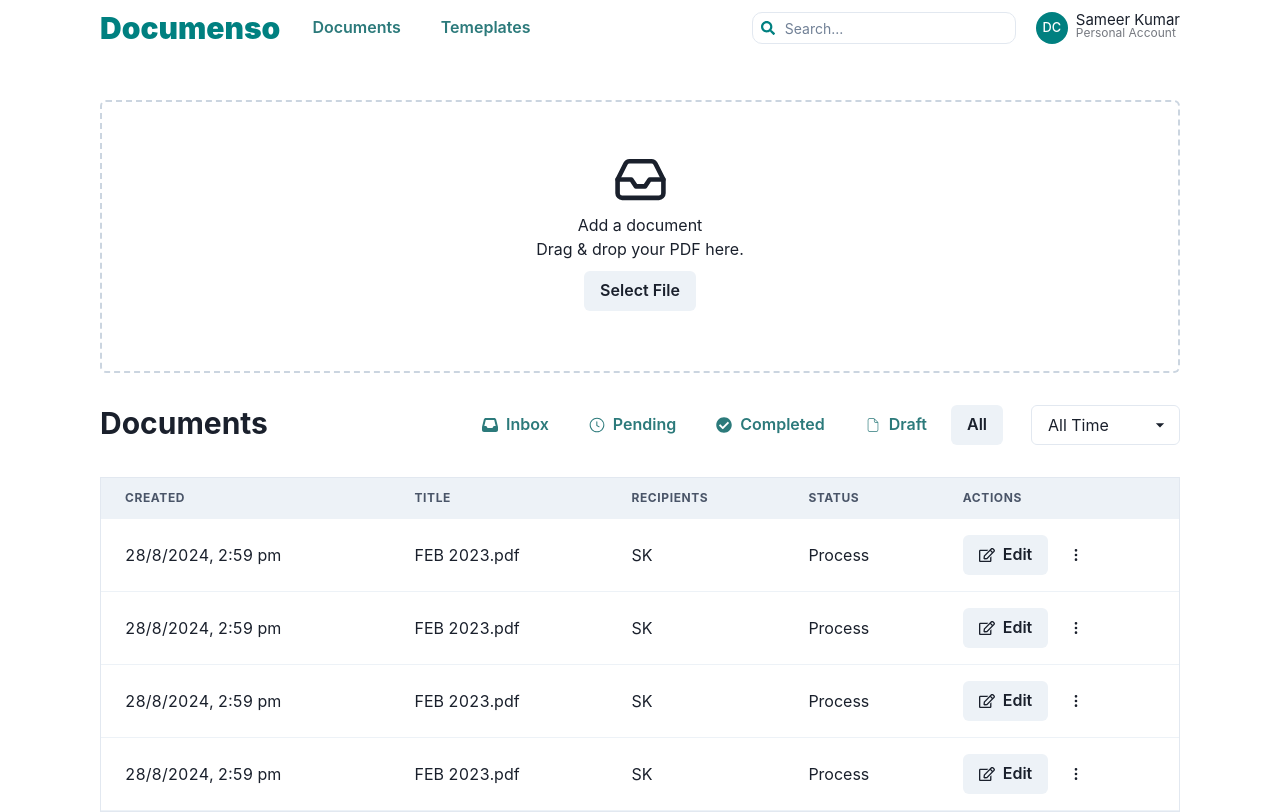
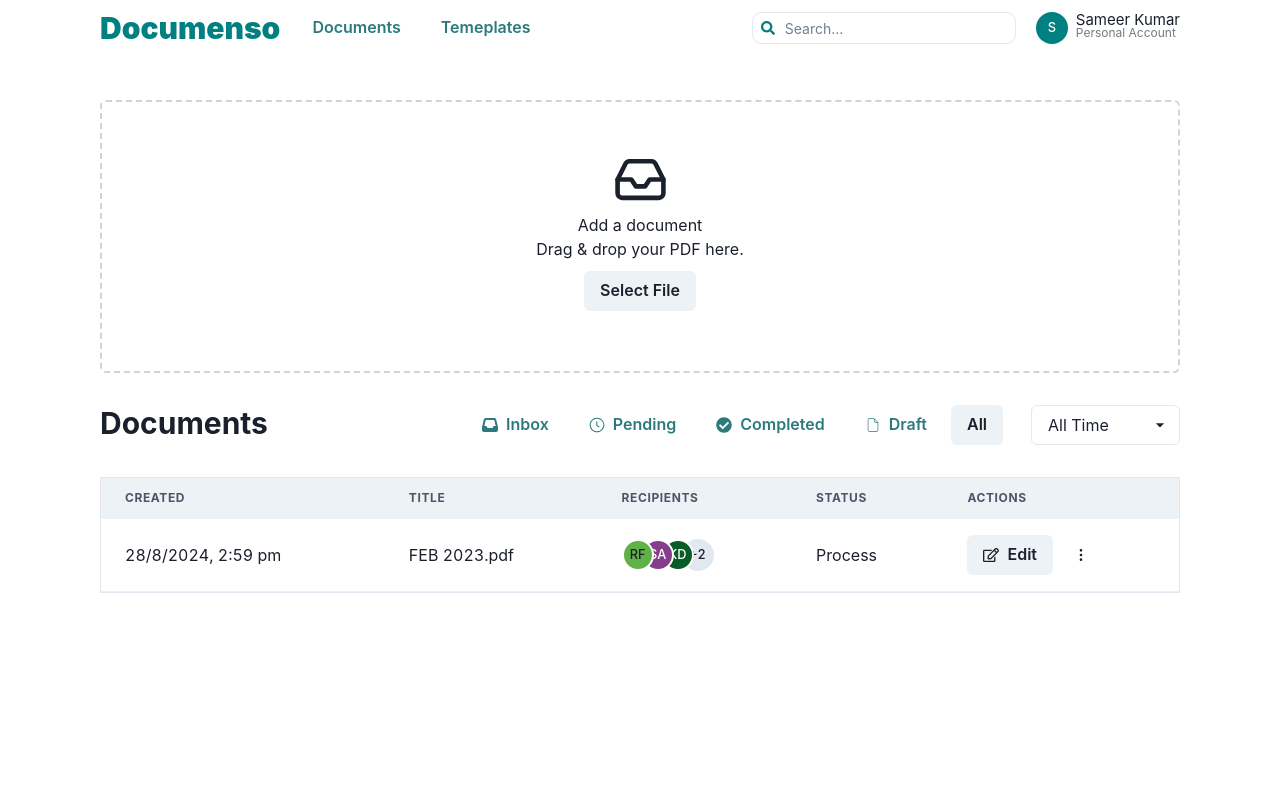
Before and after one commit to SameerTheProgrammer/PSE_documenso_ui, a React (Vite) app: page / in a window 1280 px wide. Shown: the top 812 px of the page. Built offline with nearby package versions, Linux system fonts and the light colour scheme.

Commit message:
add detailedavatar component in table with popover and in navbar

```diff
--- a/src/components/HomeLayout/navbar/index.tsx
+++ b/src/components/HomeLayout/navbar/index.tsx
@@ -32,6 +32,7 @@ export function Navbar() {
             px={{ base: "20px", sm: "50px", md: "100px" }}
             border={0}
             bg="white"
+            zIndex={999}
         >
             <HStack w="full" alignItems="center" py={2} justifyContent="space-between">
                 {/* left content */}
--- a/src/components/HomeLayout/navbar/right-content.tsx
+++ b/src/components/HomeLayout/navbar/right-content.tsx
@@ -1,5 +1,4 @@
 import {
-    Avatar,
     Flex,
     FocusLock,
     IconButton,
@@ -10,10 +9,10 @@ import {
     PopoverArrow,
     PopoverContent,
     PopoverTrigger,
-    Text,
 } from "@chakra-ui/react";
 import { useRef } from "react";
 import { FaSearch } from "react-icons/fa";
+import DetailedAvatar from "../../utils/DetailedAvatar";
 
 const RightContent: React.FC = () => {
     const firstFieldRef = useRef(null);
@@ -54,17 +53,12 @@ const RightContent: React.FC = () => {
                     <FaSearch color="teal" />
                 </InputLeftElement>
             </InputGroup>
-            <Flex gap={2}>
-                <Avatar size="sm" name="D C" bg="teal" />
-                <Flex direction={"column"} display={{ base: "none", md: "flex" }}>
-                    <Text w={"max-content"} lineHeight={1} fontSize={15}>
-                        Sameer Kumar
-                    </Text>
-                    <Text w={"max-content"} lineHeight={1} fontSize={12} opacity={0.6}>
-                        Personal Account
-                    </Text>
-                </Flex>
-            </Flex>
+            <DetailedAvatar
+                title="Sameer Kumar"
+                subTitle="Personal Account"
+                name="SK"
+                flexDisplay={{ base: "none", md: "flex" }}
+            />
         </Flex>
     );
 };
--- a/src/components/HomePage/table/Table.tsx
+++ b/src/components/HomePage/table/Table.tsx
@@ -10,9 +10,19 @@ import {
     Flex,
     Icon,
     Box,
+    Avatar,
+    AvatarGroup,
+    Popover,
+    PopoverBody,
+    PopoverContent,
+    PopoverTrigger,
+    Heading,
+    VStack,
+    PopoverArrow,
 } from "@chakra-ui/react";
 import { FaRegEdit } from "react-icons/fa";
 import { HiOutlineDotsVertical } from "react-icons/hi";
+import DetailedAvatar from "./../../utils/DetailedAvatar";
 
 const Table = () => {
     return (
@@ -37,43 +47,59 @@ const Table = () => {
                         <Tr _hover={{ bgColor: "gray.100" }}>
                             <Td>28/8/2024, 2:59 pm</Td>
                             <Td>FEB 2023.pdf</Td>
-                            <Td>SK</Td>
-                            <Td>Process</Td>
                             <Td>
-                                <Flex gap={5} align="center">
-                                    <Button leftIcon={<FaRegEdit />}>Edit</Button>
-                                    <Icon as={HiOutlineDotsVertical} />
-                                </Flex>
+                                <Popover isLazy trigger="hover">
+                                    <PopoverTrigger>
+                                        <AvatarGroup cursor="pointer" size="sm" max={3}>
+                                            <Avatar name="Ryan Florence" />
+                                            <Avatar name="Segun Adebayo" />
+                                            <Avatar name="Kent Dodds" />
+                                            <Avatar name="Prosper Otemuyiwa" />
+                                            <Avatar name="Christian Nwamba" />
+                                        </AvatarGroup>
+                                    </PopoverTrigger>
+                                    <PopoverContent>
+                                        <PopoverArrow />
+                                        <PopoverBody maxH={"250px"} overflowY={"scroll"}>
+                                            <VStack alignItems={"flex-start"}>
+                                                <Heading as="h5" size="sm" cursor="pointer">
+                                                    Completed
+                                                </Heading>
+                                                <DetailedAvatar
+                                                    title="sameer.kumar@example.com"
+                                                    subTitle="Signer"
+                                                    name="SK"
+                                                />
+                                                <DetailedAvatar
+                                                    title="chirag.kumar@example.com"
+                                                    subTitle="Signer"
+                                                    name="chirag"
+                                                />
+                                            </VStack>
+                                            <VStack mt={2} alignItems={"flex-start"}>
+                                                <Heading as="h5" size="sm" cursor="pointer">
+                                                    Waiting
+                                                </Heading>
+                                                <DetailedAvatar
+                                                    title="sameer.kumar@example.com"
+                                                    subTitle="Signer"
+                                                    name="SK"
+                                                />
+                                                <DetailedAvatar
+                                                    title="chirag.kumar@example.com"
+                                                    subTitle="Signer"
+                                                    name="chirag"
+                                                />
+                                                <DetailedAvatar
+                                                    title="sameer.kumar@example.com"
+                                                    subTitle="Signer"
+                                                    name="SK"
+                                                />
+                                            </VStack>
+                                        </PopoverBody>
+                                    </PopoverContent>
+                                </Popover>
                             </Td>
-                        </Tr>
-                        <Tr _hover={{ bgColor: "gray.100" }}>
-                            <Td>28/8/2024, 2:59 pm</Td>
-                            <Td>FEB 2023.pdf</Td>
-                            <Td>SK</Td>
-                            <Td>Process</Td>
-                            <Td>
-                                <Flex gap={5} align="center">
-                                    <Button leftIcon={<FaRegEdit />}>Edit</Button>
-                                    <Icon as={HiOutlineDotsVertical} />
-                                </Flex>
-                            </Td>
-                        </Tr>
-                        <Tr _hover={{ bgColor: "gray.100" }}>
-                            <Td>28/8/2024, 2:59 pm</Td>
-                            <Td>FEB 2023.pdf</Td>
-                            <Td>SK</Td>
-                            <Td>Process</Td>
-                            <Td>
-                                <Flex gap={5} align="center">
-                                    <Button leftIcon={<FaRegEdit />}>Edit</Button>
-                                    <Icon as={HiOutlineDotsVertical} />
-                                </Flex>
-                            </Td>
-                        </Tr>
-                        <Tr _hover={{ bgColor: "gray.100" }}>
-                            <Td>28/8/2024, 2:59 pm</Td>
-                            <Td>FEB 2023.pdf</Td>
-                            <Td>SK</Td>
                             <Td>Process</Td>
                             <Td>
                                 <Flex gap={5} align="center">
--- /dev/null
+++ b/src/components/utils/DetailedAvatar.tsx
@@ -0,0 +1,46 @@
+import { Flex, Avatar, Text, ResponsiveValue } from "@chakra-ui/react";
+
+interface IPropesType {
+    title: string;
+    subTitle: string;
+    name: string;
+    bg?: string;
+    subTitleFontSize?: string | number;
+    titleFontSize?: string | number;
+    avatarSize?: ResponsiveValue<string>;
+    flexDisplay?: object | undefined;
+}
+
+const DetailedAvatar: React.FC<IPropesType> = ({
+    title,
+    subTitle,
+    name,
+    bg = "teal",
+    subTitleFontSize = 12,
+    titleFontSize = 15,
+    avatarSize = "sm",
+    flexDisplay = undefined,
+}) => {
+    return (
+        <>
+            <Flex gap={2} cursor="pointer">
+                <Avatar size={avatarSize} name={name} bg={bg} />
+                <Flex direction={"column"} display={flexDisplay}>
+                    <Text w={"max-content"} lineHeight={1} fontSize={titleFontSize}>
+                        {title}
+                    </Text>
+                    <Text
+                        w={"max-content"}
+                        lineHeight={1}
+                        fontSize={subTitleFontSize}
+                        opacity={0.6}
+                    >
+                        {subTitle}
+                    </Text>
+                </Flex>
+            </Flex>
+        </>
+    );
+};
+
+export default DetailedAvatar;
--- a/src/pages/HomePage.tsx
+++ b/src/pages/HomePage.tsx
@@ -10,11 +10,6 @@ const HomePage = () => {
                 <FileUpload />
                 <Filters />
                 <Table />
-                <div>heele</div>
-                <div>heele</div>
-                <div>heele</div>
-                <div>heele</div>
-                <div>heele</div>
             </VStack>
         </>
     );
```
